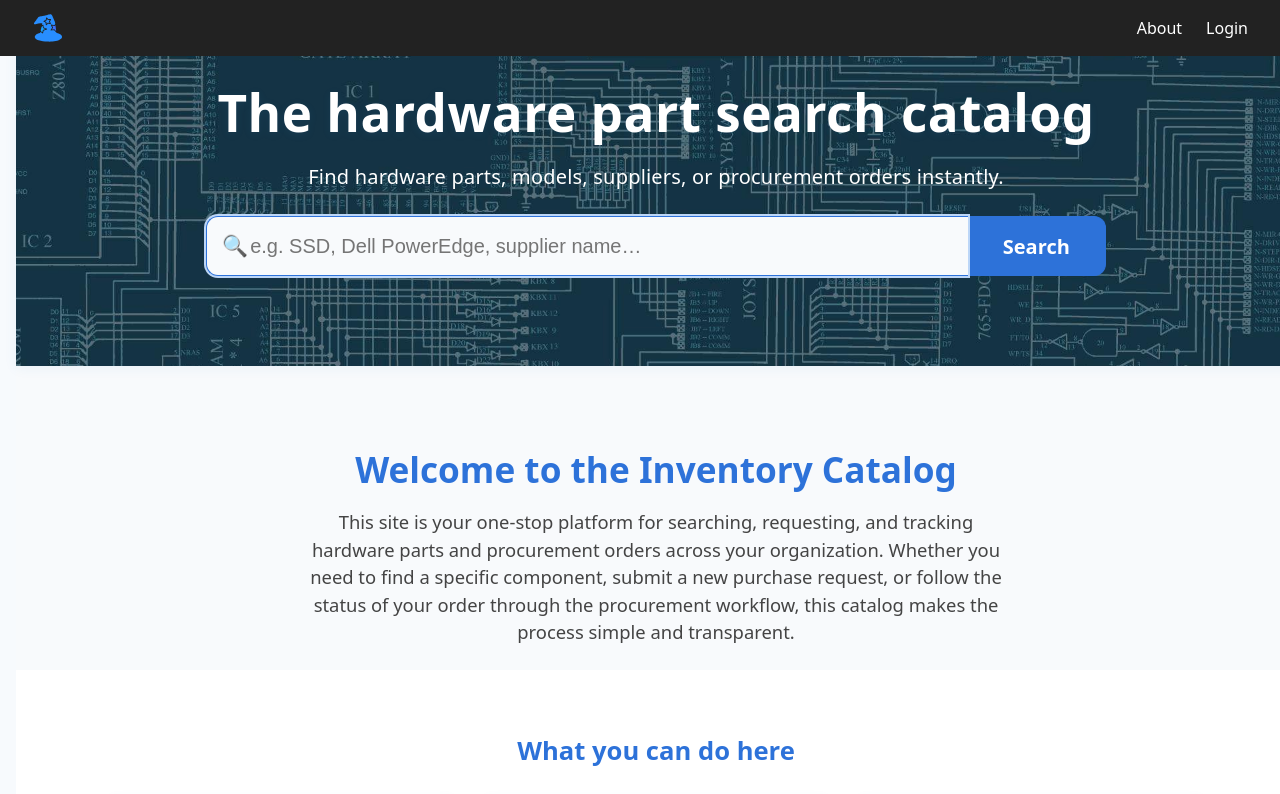
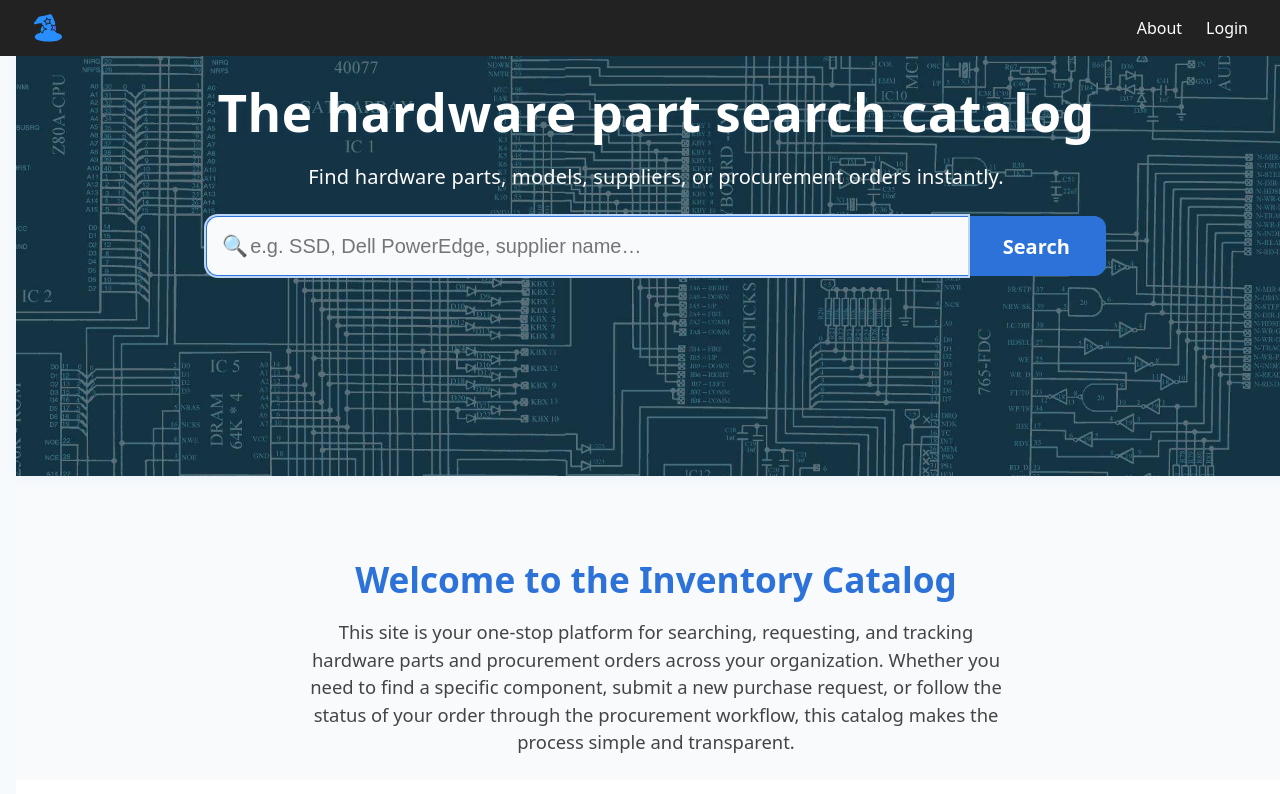
Before and after one commit to Bharath-Yelamali/Catalog-Feature, a React (Vite) app: page / in a window 1280 px wide. Shown: the top 794 px of the page. Built offline with nearby package versions, Linux system fonts and the light colour scheme.

Commit message:
updated banner

```diff
--- a/src/App.css
+++ b/src/App.css
@@ -689,7 +689,7 @@ body {
 
 .homepage-banner {
   width: 100vw;
-  min-height: 340px;
+  min-height: 450px;
   background: #f5f8fc url('/images/banner-bg.jpg') center center/cover no-repeat;
   margin: 0;
   border-radius: 0;
```
